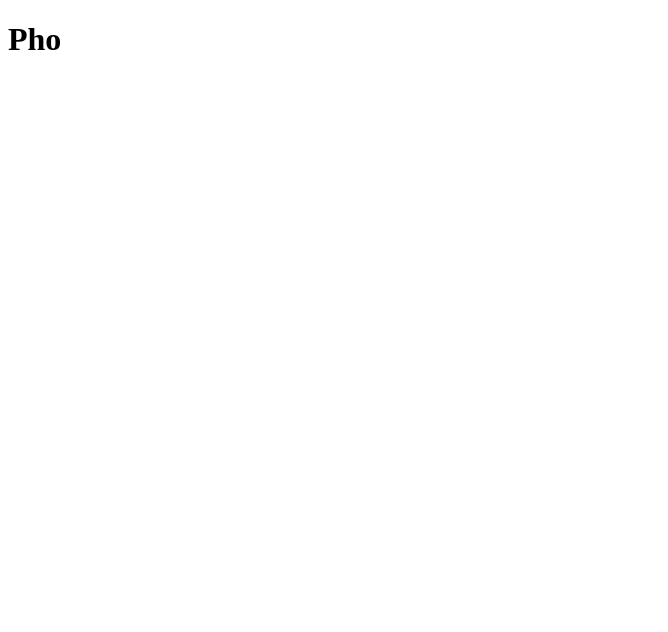
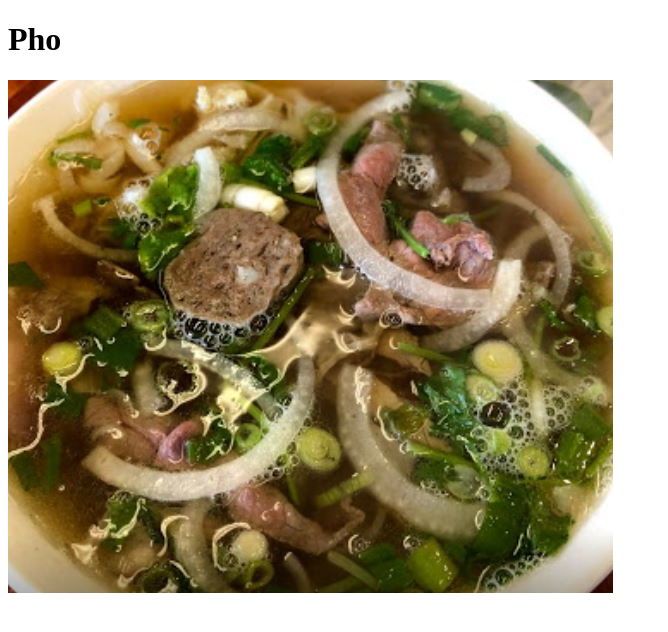
Before and after one commit to AbitBrookish/odin-recipes, a plain HTML site: page recipes/pho.html in a window 1280 px wide. Shown: the whole page, without its empty margins (0-668 px from the left). Drawn offline with Linux system fonts and the light colour scheme.

Commit message:
Create Images dir/ Add jpeg to new dir and pho rec

```diff
--- a/recipes/pho.html
+++ b/recipes/pho.html
@@ -8,5 +8,6 @@
 </head>
 <body>
   <h1>Pho</h1>
+  <img src="../images/pho.jpeg">
 </body>
 </html>
```
Also changed, not shown: images/pho.jpeg (added).
